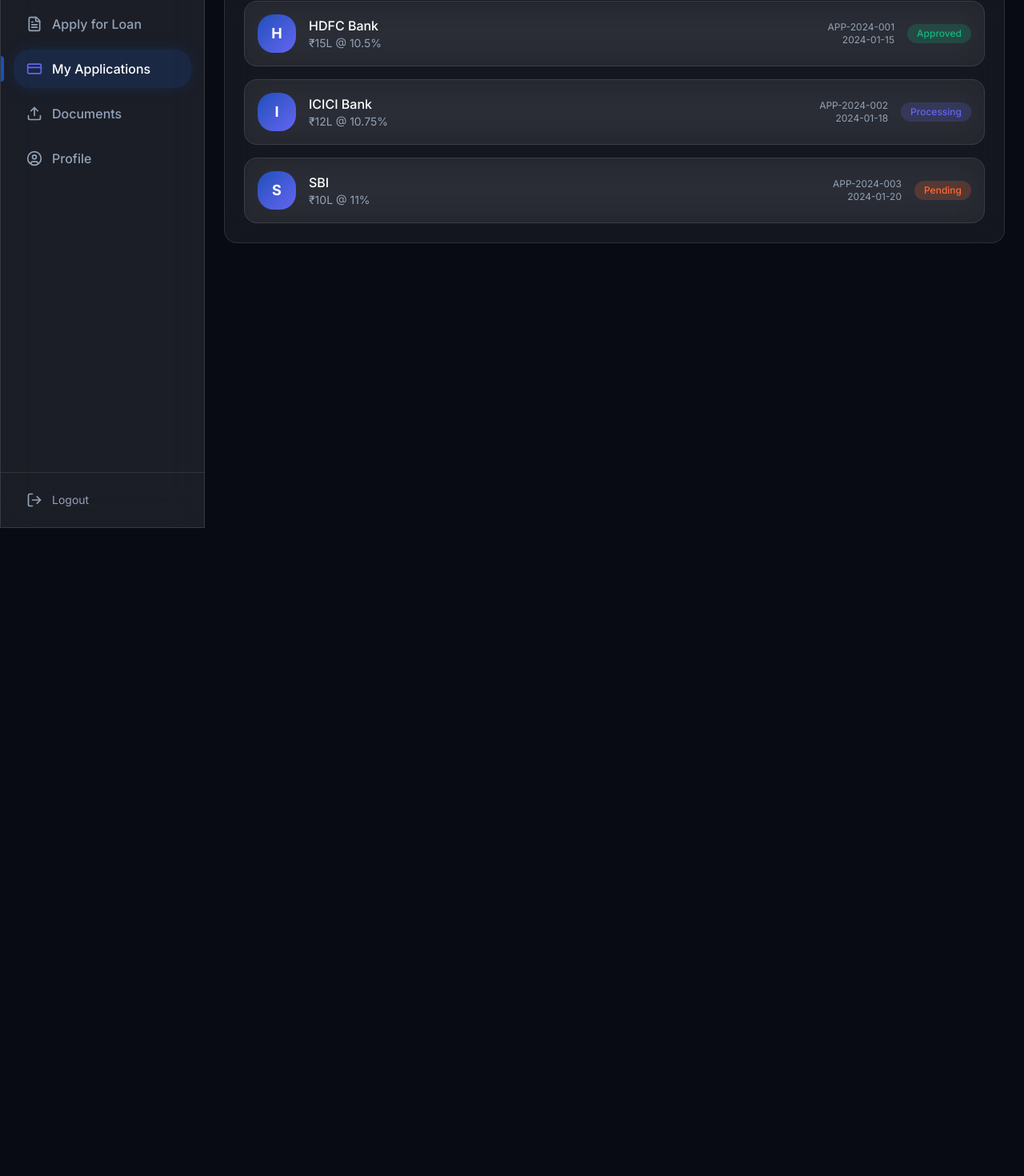
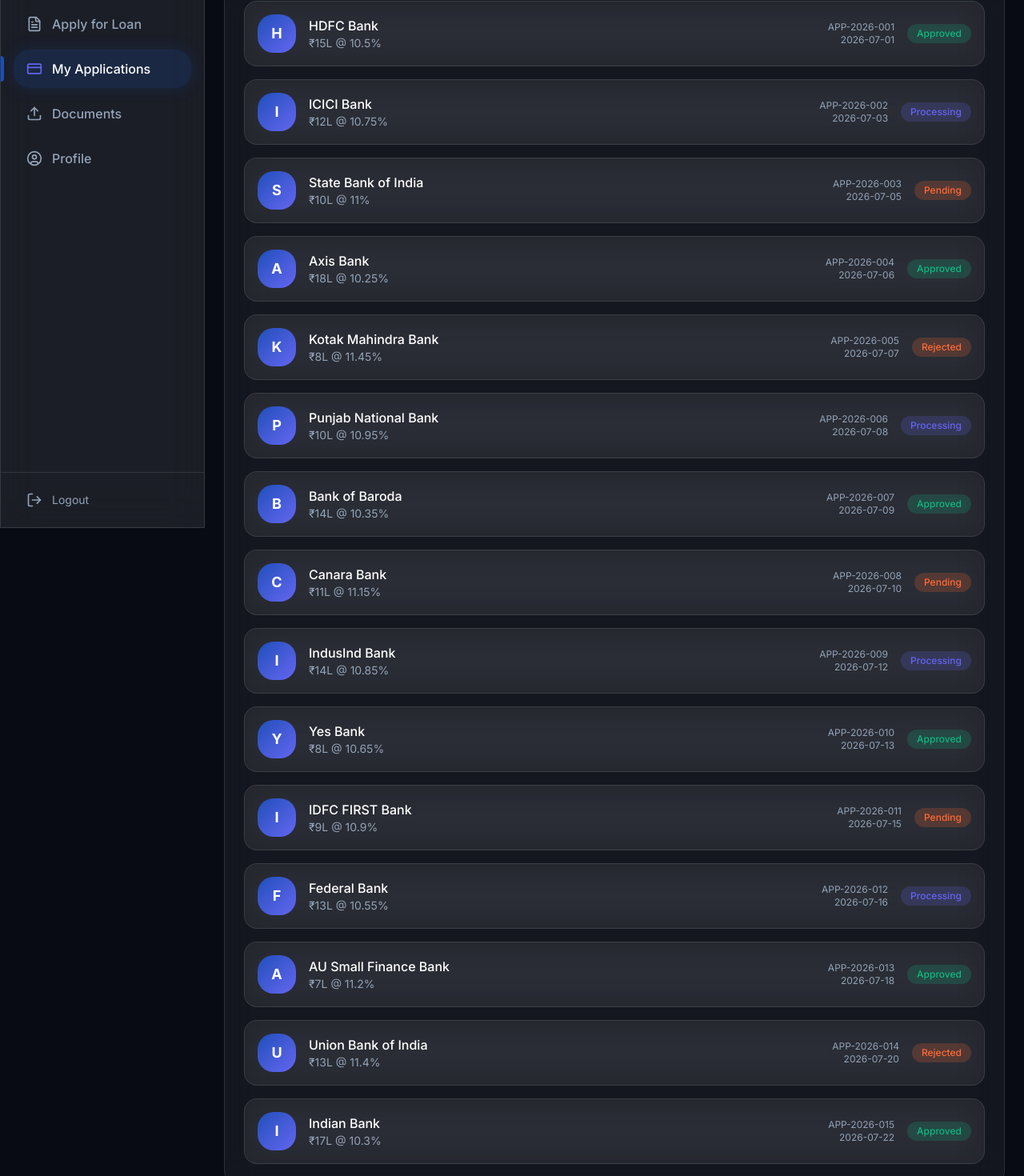
Before and after one commit to kanwal891/LoanAI-Frontend, a Next.js app: page /applications in a window 1280 px wide. Shown: the part 140-1610 px from the top of the page at 80% size. Before the commit the page ends 800 px from the top, so only its background shows below. Built offline with nearby package versions, Linux system fonts and the light colour scheme.

Commit message:
Changes in dashboard

```diff
--- a/src/app/applications/page.tsx
+++ b/src/app/applications/page.tsx
@@ -8,28 +8,124 @@
 
 const applications = [
   {
-    id: "APP-2024-001",
+    id: "APP-2026-001",
     bank: "HDFC Bank",
     amount: 1500000,
     status: "approved",
-    date: "2024-01-15",
+    date: "2026-07-01",
     rate: 10.5,
   },
   {
-    id: "APP-2024-002",
+    id: "APP-2026-002",
     bank: "ICICI Bank",
     amount: 1200000,
     status: "processing",
-    date: "2024-01-18",
+    date: "2026-07-03",
     rate: 10.75,
   },
   {
-    id: "APP-2024-003",
-    bank: "SBI",
+    id: "APP-2026-003",
+    bank: "State Bank of India",
     amount: 1000000,
     status: "pending",
-    date: "2024-01-20",
+    date: "2026-07-05",
     rate: 11.0,
+  },
+  {
+    id: "APP-2026-004",
+    bank: "Axis Bank",
+    amount: 1800000,
+    status: "approved",
+    date: "2026-07-06",
+    rate: 10.25,
+  },
+  {
+    id: "APP-2026-005",
+    bank: "Kotak Mahindra Bank",
+    amount: 800000,
+    status: "rejected",
+    date: "2026-07-07",
+    rate: 11.45,
+  },
+  {
+    id: "APP-2026-006",
+    bank: "Punjab National Bank",
+    amount: 950000,
+    status: "processing",
+    date: "2026-07-08",
+    rate: 10.95,
+  },
+  {
+    id: "APP-2026-007",
+    bank: "Bank of Baroda",
+    amount: 1400000,
+    status: "approved",
+    date: "2026-07-09",
+    rate: 10.35,
+  },
+  {
+    id: "APP-2026-008",
+    bank: "Canara Bank",
+    amount: 1100000,
+    status: "pending",
+    date: "2026-07-10",
+    rate: 11.15,
+  },
+  {
+    id: "APP-2026-009",
+    bank: "IndusInd Bank",
+    amount: 1350000,
+    status: "processing",
+    date: "2026-07-12",
+    rate: 10.85,
+  },
+  {
+    id: "APP-2026-010",
+    bank: "Yes Bank",
+    amount: 750000,
+    status: "approved",
+    date: "2026-07-13",
+    rate: 10.65,
+  },
+  {
+    id: "APP-2026-011",
+    bank: "IDFC FIRST Bank",
+    amount: 900000,
+    status: "pending",
+    date: "2026-07-15",
+    rate: 10.9,
+  },
+  {
+    id: "APP-2026-012",
+    bank: "Federal Bank",
+    amount: 1300000,
+    status: "processing",
+    date: "2026-07-16",
+    rate: 10.55,
+  },
+  {
+    id: "APP-2026-013",
+    bank: "AU Small Finance Bank",
+    amount: 650000,
+    status: "approved",
+    date: "2026-07-18",
+    rate: 11.2,
+  },
+  {
+    id: "APP-2026-014",
+    bank: "Union Bank of India",
+    amount: 1250000,
+    status: "rejected",
+    date: "2026-07-20",
+    rate: 11.4,
+  },
+  {
+    id: "APP-2026-015",
+    bank: "Indian Bank",
+    amount: 1700000,
+    status: "approved",
+    date: "2026-07-22",
+    rate: 10.3,
   },
 ]
 
--- a/src/app/dashboard/page.tsx
+++ b/src/app/dashboard/page.tsx
@@ -30,29 +30,53 @@
 
 const applications = [
   {
-    id: "APP-2024-001",
+    id: "APP-2026-001",
     bank: "HDFC Bank",
     amount: 1500000,
     status: "approved",
-    date: "2024-01-15",
-    rate: 10.5
+    date: "2026-07-01",
+    rate: 10.5,
   },
   {
-    id: "APP-2024-002",
+    id: "APP-2026-002",
     bank: "ICICI Bank",
     amount: 1200000,
     status: "processing",
-    date: "2024-01-18",
-    rate: 10.75
+    date: "2026-07-03",
+    rate: 10.75,
   },
   {
-    id: "APP-2024-003",
-    bank: "SBI",
+    id: "APP-2026-003",
+    bank: "State Bank of India",
     amount: 1000000,
     status: "pending",
-    date: "2024-01-20",
-    rate: 11.0
-  }
+    date: "2026-07-05",
+    rate: 11.0,
+  },
+  {
+    id: "APP-2026-004",
+    bank: "Axis Bank",
+    amount: 1800000,
+    status: "approved",
+    date: "2026-07-06",
+    rate: 10.25,
+  },
+  {
+    id: "APP-2026-005",
+    bank: "Kotak Mahindra Bank",
+    amount: 800000,
+    status: "rejected",
+    date: "2026-07-07",
+    rate: 11.45,
+  },
+  {
+    id: "APP-2026-006",
+    bank: "Punjab National Bank",
+    amount: 950000,
+    status: "processing",
+    date: "2026-07-08",
+    rate: 10.95,
+  },
 ]
 
 const documents = [
@@ -87,10 +111,6 @@
             <p className="text-muted-foreground">Here&apos;s your loan dashboard overview</p>
           </div>
           <div className="flex items-center gap-4">
-            <button className="relative p-2 rounded-xl glass hover:bg-white/10 transition-colors">
-              <Bell className="w-5 h-5 text-muted-foreground" />
-              <span className="absolute top-1 right-1 w-2 h-2 rounded-full bg-[#FF6B35]" />
-            </button>
             <Link href="/apply">
               <MagneticButton variant="primary" size="sm">
                 <Sparkles className="w-4 h-4" />
@@ -153,7 +173,7 @@
                 </div>
               </div>
               <p className="text-2xl font-bold text-white mb-1">
-                <AnimatedCounter value={3} />
+                <AnimatedCounter value={applications.length} />
               </p>
               <p className="text-sm text-muted-foreground">Active Applications</p>
             </GlassCard>
@@ -179,7 +199,7 @@
         </div>
 
         {/* Main Content Grid */}
-        <div className="grid grid-cols-3 gap-6">
+        <div className="grid grid-cols-3 gap-6 items-start">
           {/* Applications */}
           <div className="col-span-2">
             <GlassCard className="p-6">
--- a/src/app/page.tsx
+++ b/src/app/page.tsx
@@ -135,7 +135,7 @@
 
 export default function LandingPage() {
   return (
-    <main className="min-h-screen bg-[#080B14] overflow-x-hidden">
+    <main className="min-h-screen bg-[#110814] overflow-x-hidden">
       <GlassNavbar variant="landing" />
 
       {/* Hero Section */}
--- a/src/app/profile/page.tsx
+++ b/src/app/profile/page.tsx
@@ -1,67 +1,127 @@
 "use client"
 
-import { User, Mail, Phone, Calendar } from "lucide-react"
+import { useState } from "react"
+import { User, Mail, Phone, Calendar, Pencil, Save, X } from "lucide-react"
 import { GlassCard } from "@/components/glass-card"
 import { GlassSidebar } from "@/components/glass-sidebar"
 
 export default function ProfilePage() {
+  const [isEditing, setIsEditing] = useState(false)
+
+  const [profile, setProfile] = useState({
+    fullName: "Jane Doe",
+    email: "jane.doe@email.com",
+    phone: "+91 98765 43210",
+  })
+
+  const [draft, setDraft] = useState(profile)
+
+  const startEditing = () => {
+    setDraft(profile)
+    setIsEditing(true)
+  }
+
+  const cancelEditing = () => {
+    setDraft(profile)
+    setIsEditing(false)
+  }
+
+  const saveChanges = () => {
+    setProfile(draft)
+    setIsEditing(false)
+  }
+
+  const fields = [
+    { key: "fullName" as const, label: "Full Name", icon: User, gradient: "from-primary to-indigo-500" },
+    { key: "email" as const, label: "Email Address", icon: Mail, gradient: "from-amber-500 to-orange-500" },
+    { key: "phone" as const, label: "Phone Number", icon: Phone, gradient: "from-emerald-500 to-teal-500" },
+  ]
+
   return (
     <div className="flex min-h-screen bg-background">
       <GlassSidebar />
 
-      <main className="ml-64 p-6 transition-all duration-300">
-        <div className="space-y-6">
+      <main className="ml-64 w-full p-6 transition-all duration-300">
+        <div className="w-full space-y-6">
           <div>
             <h1 className="text-2xl font-bold text-white">Profile</h1>
             <p className="text-muted-foreground">Your account details</p>
           </div>
 
-          <GlassCard className="p-6">
-            {/* Avatar + Name */}
-            <div className="flex items-center gap-4 mb-6">
-              <div className="flex h-16 w-16 items-center justify-center rounded-full bg-gradient-to-br from-primary to-indigo-500 text-xl font-semibold text-white">
-                JD
-              </div>
-              <div>
-                <h2 className="text-lg font-semibold text-white">Jane Doe</h2>
-                <p className="text-sm text-muted-foreground">jane.doe@email.com</p>
-              </div>
-            </div>
-
-            {/* Details */}
-            <div className="grid gap-4 border-t border-white/10 pt-6 sm:grid-cols-2">
-              <div className="flex items-center gap-3 rounded-lg bg-white/5 p-4">
-                <div className="rounded-lg bg-gradient-to-br from-primary to-indigo-500 p-2">
-                  <User className="h-4 w-4 text-white" />
+          <GlassCard className="w-full p-6">
+            {/* Avatar + Name + Edit button */}
+            <div className="mb-6 flex flex-wrap items-center justify-between gap-4">
+              <div className="flex items-center gap-4">
+                <div className="flex h-16 w-16 shrink-0 items-center justify-center rounded-full bg-gradient-to-br from-primary to-indigo-500 text-xl font-semibold text-white">
+                  {profile.fullName
+                    .split(" ")
+                    .map((n) => n[0])
+                    .join("")
+                    .slice(0, 2)
+                    .toUpperCase()}
                 </div>
                 <div>
-                  <p className="text-xs text-muted-foreground">Full Name</p>
-                  <p className="font-medium text-white">Jane Doe</p>
+                  <h2 className="text-lg font-semibold text-white">{profile.fullName}</h2>
+                  <p className="text-sm text-muted-foreground">{profile.email}</p>
                 </div>
               </div>
 
+              {!isEditing ? (
+                <button
+                  type="button"
+                  onClick={startEditing}
+                  className="flex shrink-0 items-center gap-2 rounded-lg bg-gradient-to-r from-primary to-indigo-500 px-5 py-2.5 text-sm font-semibold text-white shadow-lg transition-opacity hover:opacity-90"
+                >
+                  <Pencil className="h-4 w-4" />
+                  Edit Profile
+                </button>
+              ) : (
+                <div className="flex shrink-0 items-center gap-2">
+                  <button
+                    type="button"
+                    onClick={cancelEditing}
+                    className="flex items-center gap-2 rounded-lg border border-white/10 bg-white/5 px-4 py-2 text-sm font-medium text-white transition-colors hover:bg-white/10"
+                  >
+                    <X className="h-4 w-4" />
+                    Cancel
+                  </button>
+                  <button
+                    type="button"
+                    onClick={saveChanges}
+                    className="flex items-center gap-2 rounded-lg bg-gradient-to-r from-primary to-indigo-500 px-4 py-2 text-sm font-medium text-white transition-opacity hover:opacity-90"
+                  >
+                    <Save className="h-4 w-4" />
+                    Save
+                  </button>
+                </div>
+              )}
+            </div>
+
+            {/* Details — full-width single-column rows */}
+            <div className="grid grid-cols-1 gap-3 border-t border-white/10 pt-6">
+              {fields.map((field) => (
+                <div key={field.key} className="flex items-center gap-3 rounded-lg bg-white/5 p-4">
+                  <div className={`shrink-0 rounded-lg bg-gradient-to-br p-2 ${field.gradient}`}>
+                    <field.icon className="h-4 w-4 text-white" />
+                  </div>
+                  <div className="flex-1">
+                    <p className="text-xs text-muted-foreground">{field.label}</p>
+                    {isEditing ? (
+                      <input
+                        value={draft[field.key]}
+                        onChange={(e) => setDraft((prev) => ({ ...prev, [field.key]: e.target.value }))}
+                        className="mt-1 w-full rounded-md border border-white/10 bg-white/5 px-2 py-1 text-sm font-medium text-white focus:border-primary focus:outline-none"
+                      />
+                    ) : (
+                      <p className="font-medium text-white">{profile[field.key]}</p>
+                    )}
+                  </div>
+                </div>
+              ))}
+
+              {/* Member Since stays read-only, not user-editable */}
               <div className="flex items-center gap-3 rounded-lg bg-white/5 p-4">
-                <div className="rounded-lg bg-gradient-to-br from-amber-500 to-orange-500 p-2">
-                  <Mail className="h-4 w-4 text-white" />
-                </div>
-                <div>
-                  <p className="text-xs text-muted-foreground">Email Address</p>
-                  <p className="font-medium text-white">jane.doe@email.com</p>
-                </div>
-              </div>
-
-              <div className="flex items-center gap-3 rounded-lg bg-white/5 p-4">
-                <div className="rounded-lg bg-gradient-to-br from-emerald-500 to-teal-500 p-2">
-                  <Phone className="h-4 w-4 text-white" />
-                </div>
-                <div>
-                  <p className="text-xs text-muted-foreground">Phone Number</p>
-                  <p className="font-medium text-white">+91 98765 43210</p>
-                </div>
-              </div>
-
-              <div className="flex items-center gap-3 rounded-lg bg-white/5 p-4">
-                <div className="rounded-lg bg-gradient-to-br from-sky-500 to-blue-500 p-2">
+                <div className="shrink-0 rounded-lg bg-gradient-to-br from-sky-500 to-blue-500 p-2">
                   <Calendar className="h-4 w-4 text-white" />
                 </div>
                 <div>
--- a/src/components/floating-select.tsx
+++ b/src/components/floating-select.tsx
@@ -102,7 +102,7 @@
             animate={{ opacity: 1, y: 0, scale: 1 }}
             exit={{ opacity: 0, y: -10, scale: 0.95 }}
             transition={{ duration: 0.2 }}
-            className="absolutetop-full left-0 right-0 mt-2 z-[9999] glass rounded-xl overflow-hidden shadow-2xl border border-white/10"
+            className="absolute top-full left-0 right-0 mt-2 z-[9999] bg-[#768ab7] rounded-xl overflow-hidden shadow-2xl border border-white/10"
           >
             {options.map((option) => (
               <motion.button
--- a/src/components/glass-navbar.tsx
+++ b/src/components/glass-navbar.tsx
@@ -28,11 +28,20 @@
 
   return (
     <nav className="fixed top-0 left-0 right-0 z-40 py-4">
-      {/* Solid backdrop strip so scrolled page content never shows through the floating pill or its gaps */}
-      <div className="absolute inset-x-0 top-0 h-24 bg-[#080B14]/90 backdrop-blur-xl -z-10" />
+      <div className="bg-[#110814]/70" />
 
       <div className="max-w-7xl mx-auto px-4 sm:px-6 lg:px-8">
-        <div className="glass rounded-2xl px-6 py-3 flex items-center justify-between">
+        <div className="
+rounded-2xl
+px-6 py-3
+flex items-center justify-between
+bg-gradient-to-r
+from-[#1A1024]
+via-[#160C20]
+to-[#120917]
+border border-white/10
+shadow-xl
+">
           {/* Logo */}
           <Link href="/" className="flex items-center gap-2 group">
             <div className="w-10 h-10 rounded-xl bg-gradient-to-br from-[#1B4FBB] to-[#6366F1] flex items-center justify-center">
```
